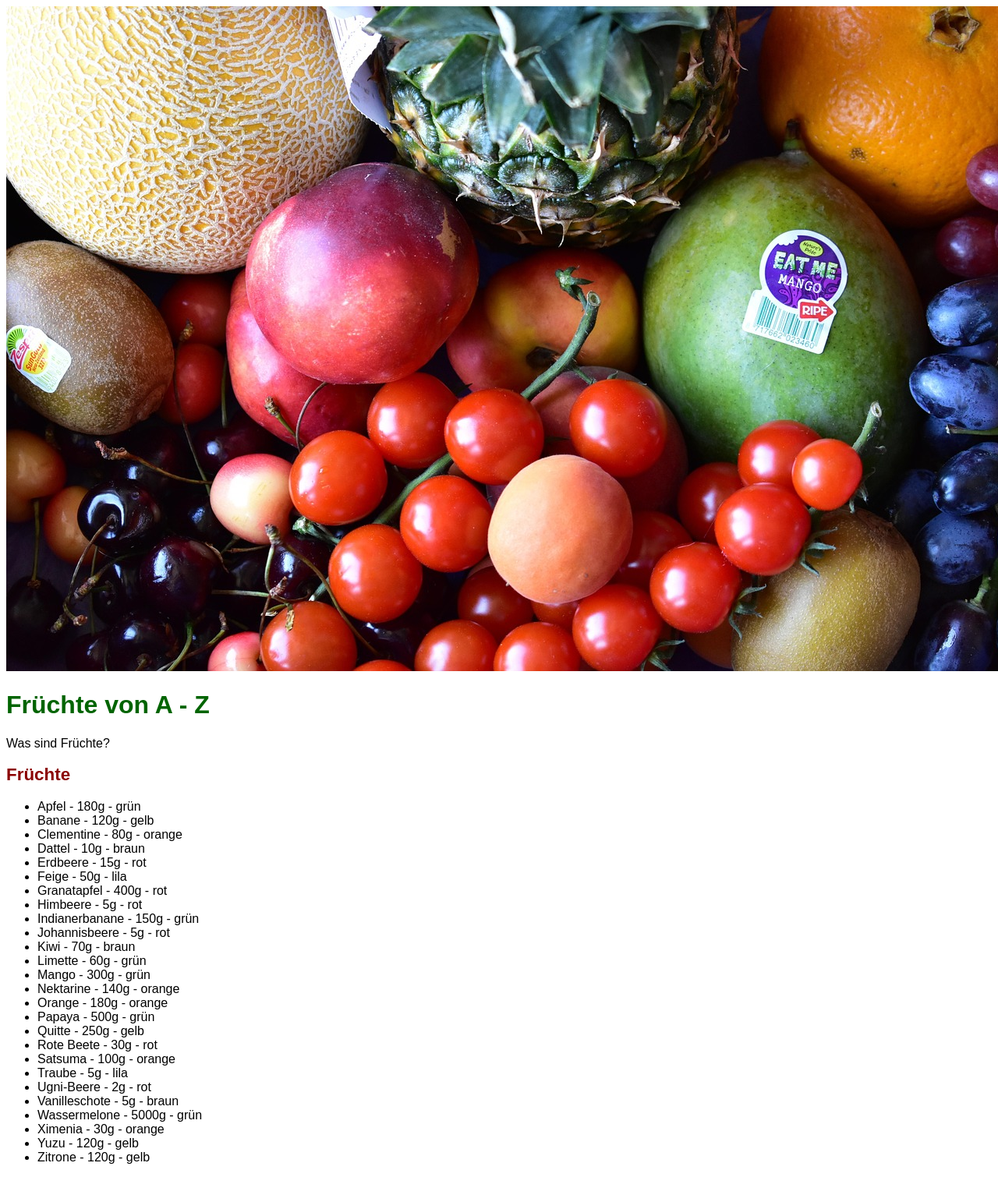
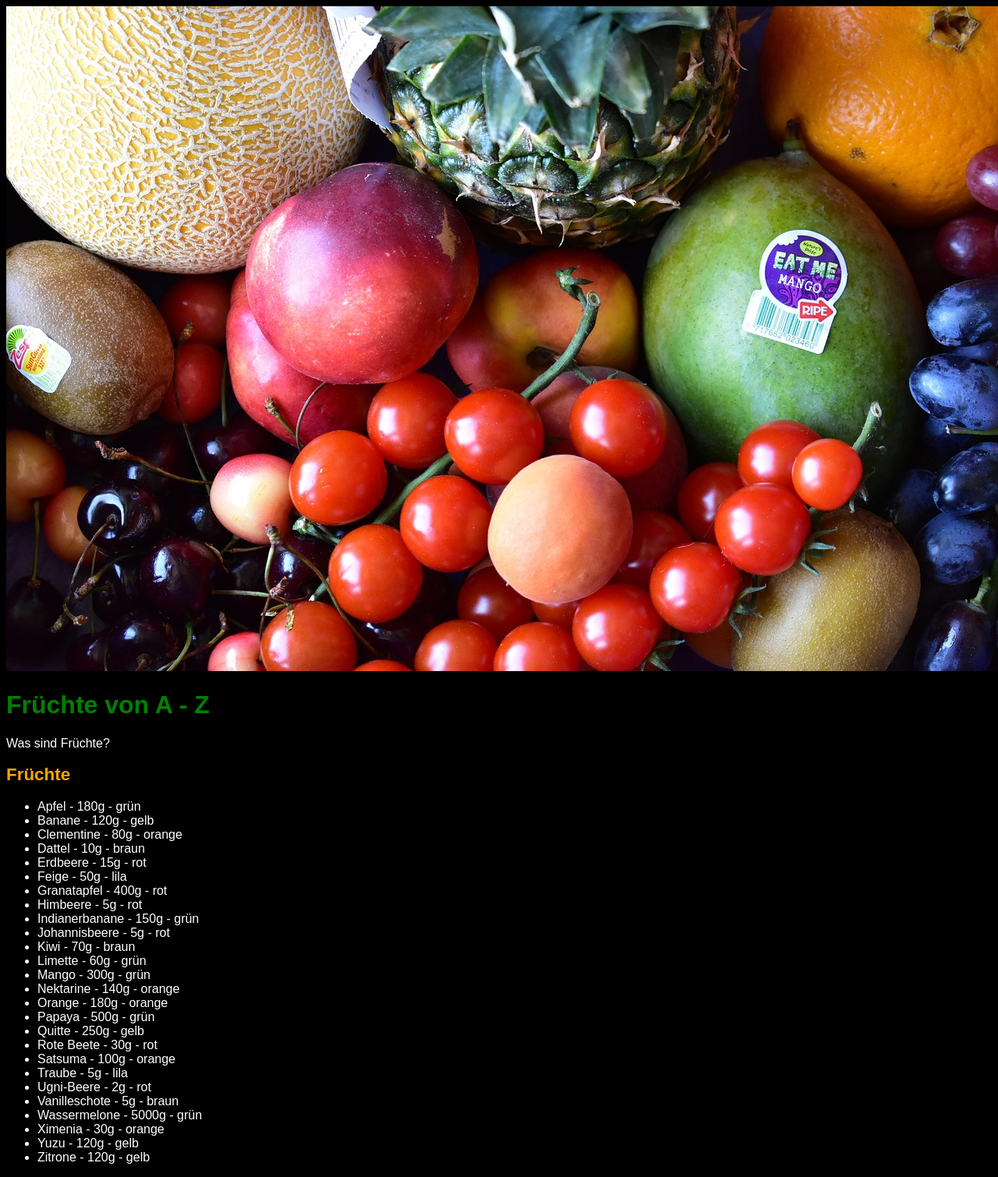
Before and after one commit to codebySaschaHeinze/raspberry-pi-backend-test, a Django app: page /fruits/ in a window 1280 px wide. Shown: the whole page at 78% size. Run offline with Django 5.2, Linux system fonts and the light colour scheme.

Commit message:
fix(style.css): changed the style to "dark-mode".

```diff
--- a/fruits_app/static/fruits_app/css/style.css
+++ b/fruits_app/static/fruits_app/css/style.css
@@ -1,22 +1,27 @@
 body {
     font-family: Arial, sans-serif;
+    background-color: black;
 }
 
 h1 {
-    color: darkgreen;
+    color: green;
 }
 
 h2 {
-    color: darkred;
+    color: orange;
     font-size: 1.4rem;
 }
 
 a {
     text-decoration: none;
-    color: black;
+    color: white;
 }
 
 a:hover {
     text-decoration: underline;
     color: orangered;
 }
+
+ul, p {
+    color: white;
+}
```
